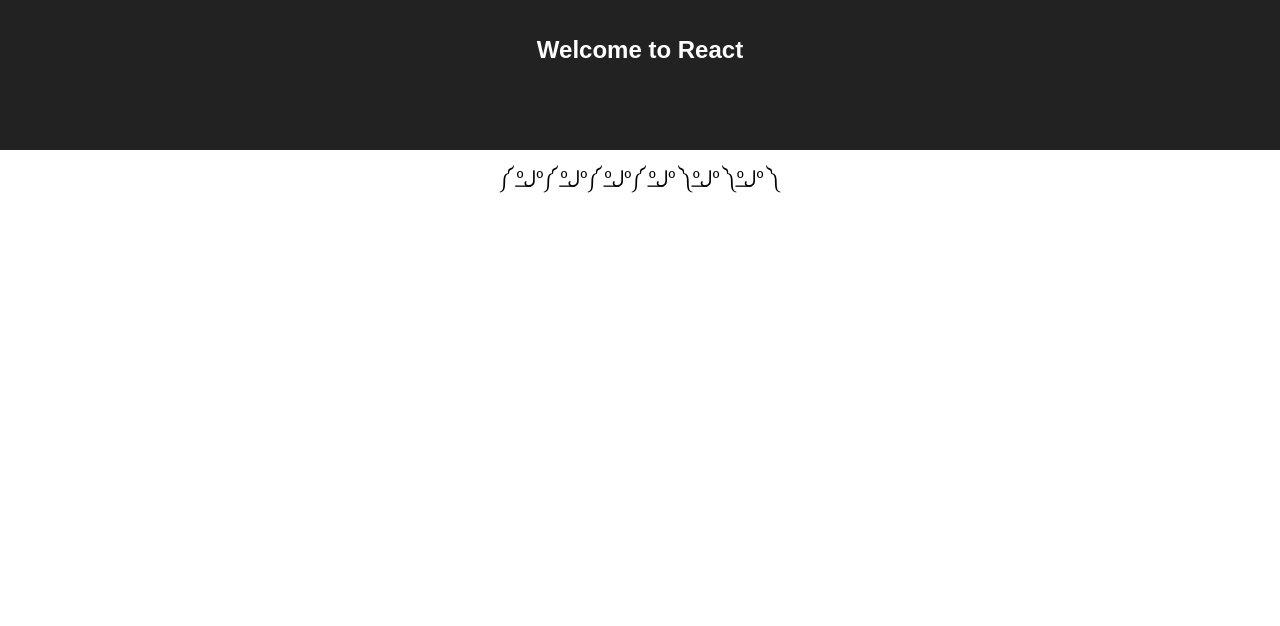
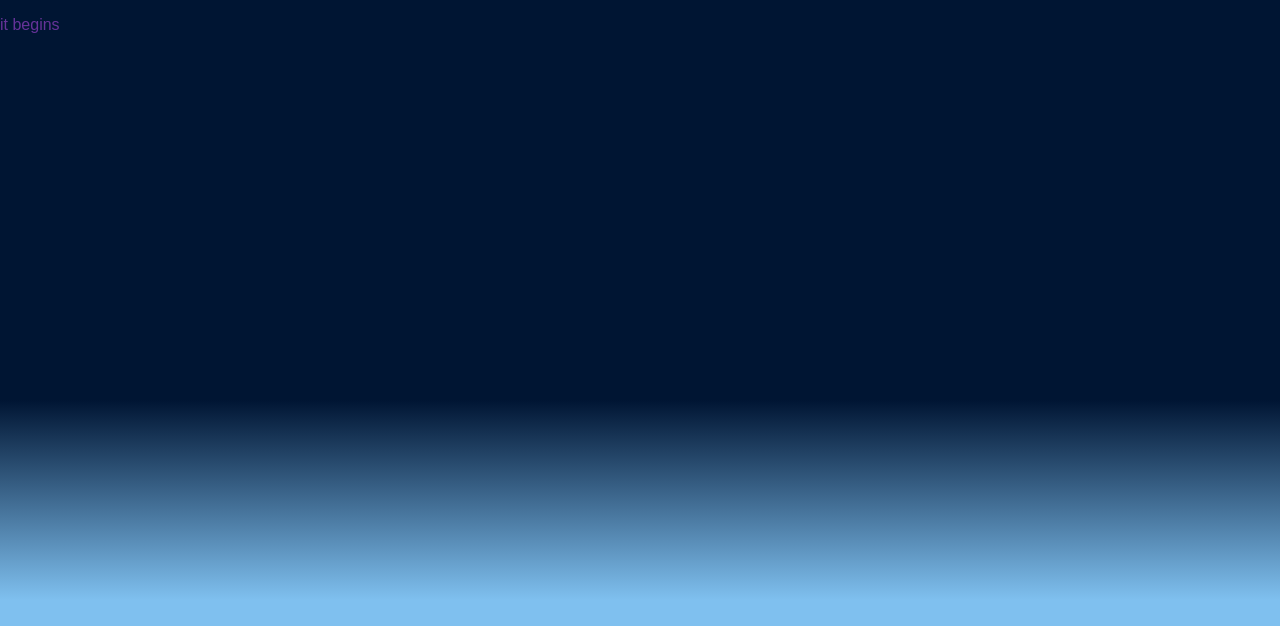
Before and after one commit to dotkom/fuzzy-train, a React app: page / in a window 1280 px wide. Shown: the top 626 px of the page. Built offline with nearby package versions, Linux system fonts and the light colour scheme.

Commit message:
Added base gradient and hero component

```diff
--- a/src/components/App/App.scss
+++ /dev/null
@@ -1,33 +0,0 @@
-.app {
-  text-align: center;
-}
-
-.appLogo {
-  animation: appLogoSpin infinite 20s linear;
-  height: 80px;
-}
-
-.appHeader {
-  background-color: #222;
-  height: 150px;
-  padding: 20px;
-  color: white;
-}
-
-.appTitle {
-  font-size: 1.5em;
-}
-
-.appIntro {
-  font-size: large;
-}
-
-@keyframes appLogoSpin {
-  from {
-    transform: rotate(0deg);
-  }
-
-  to {
-    transform: rotate(360deg);
-  }
-}
--- a/src/components/App/App.tsx
+++ b/src/components/App/App.tsx
@@ -1,11 +1,8 @@
 import * as React from 'react';
-import * as style from './App.scss';
+import { Hero } from 'src/components';
 
 export const App = () => (
-  <div className={style.app}>
-    <header className={style.appHeader}>
-      <h1 className={style.appTitle}>Welcome to React</h1>
-    </header>
-    <p className={style.appIntro}>༼ ºل͟º༼ ºل͟º༼ ºل͟º༼ ºل͟º ༽ºل͟º ༽ºل͟º ༽</p>
+  <div>
+    <Hero />
   </div>
 );
--- /dev/null
+++ b/src/components/Hero/Hero.scss
@@ -0,0 +1,3 @@
+.hero {
+  color: rebeccapurple;
+}
--- /dev/null
+++ b/src/components/Hero/Hero.tsx
@@ -0,0 +1,8 @@
+import * as React from 'react';
+import * as style from './Hero.scss';
+
+export const Hero = () => (
+  <div className={style.hero}>
+    <p>it begins</p>
+  </div>
+);
--- a/src/components/index.ts
+++ b/src/components/index.ts
@@ -1 +1,2 @@
 export { App } from './App/App';
+export { Hero } from './Hero/Hero';
--- a/src/style/global.scss
+++ b/src/style/global.scss
@@ -1,7 +1,11 @@
 @import 'sanitize.css';
 
+html,
 body {
-  margin: 0;
-  padding: 0;
+  min-height: 100%;
+}
+
+body {
+  background: linear-gradient(to bottom, #001533 50%, #7fc0ef 75%);
   font-family: sans-serif;
 }
```
